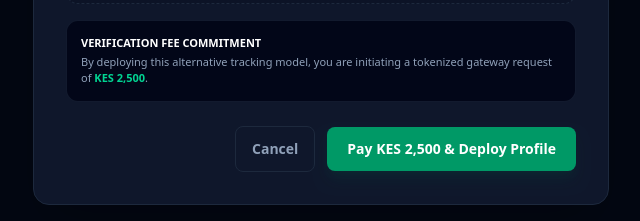
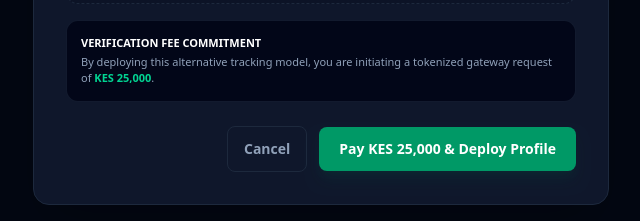
Before and after one commit to JohnAlex1900/facts_tupu, a Next.js app: page /onboard in a window 1280 px wide. Shown: the part 892-1113 px from the top of the page, without its empty margins (319-959 px from the left). Built offline with nearby package versions, Linux system fonts and the light colour scheme; no server answers.

Commit message:
some change

```diff
--- a/components/ChallengerOnboardingForm.tsx
+++ b/components/ChallengerOnboardingForm.tsx
@@ -573,7 +573,7 @@ export default function ChallengerOnboardingForm({
           By deploying this alternative tracking model, you are initiating a
           tokenized gateway request of{" "}
           <span className="text-emerald-400 font-mono font-bold">
-            KES 2,500
+            KES 25,000
           </span>
           .
         </div>
@@ -593,7 +593,7 @@ export default function ChallengerOnboardingForm({
             disabled={isSubmitting || isLoadingGeo}
             className="w-full rounded-lg bg-emerald-600 px-5 py-3 text-sm font-bold text-white hover:bg-emerald-500 shadow-lg shadow-emerald-900/20 transition disabled:opacity-50 sm:w-auto sm:min-w-[220px]"
           >
-            {isSubmitting ? submissionStage : "Pay KES 2,500 & Deploy Profile"}
+            {isSubmitting ? submissionStage : "Pay KES 25,000 & Deploy Profile"}
           </button>
         </div>
       </form>
```
